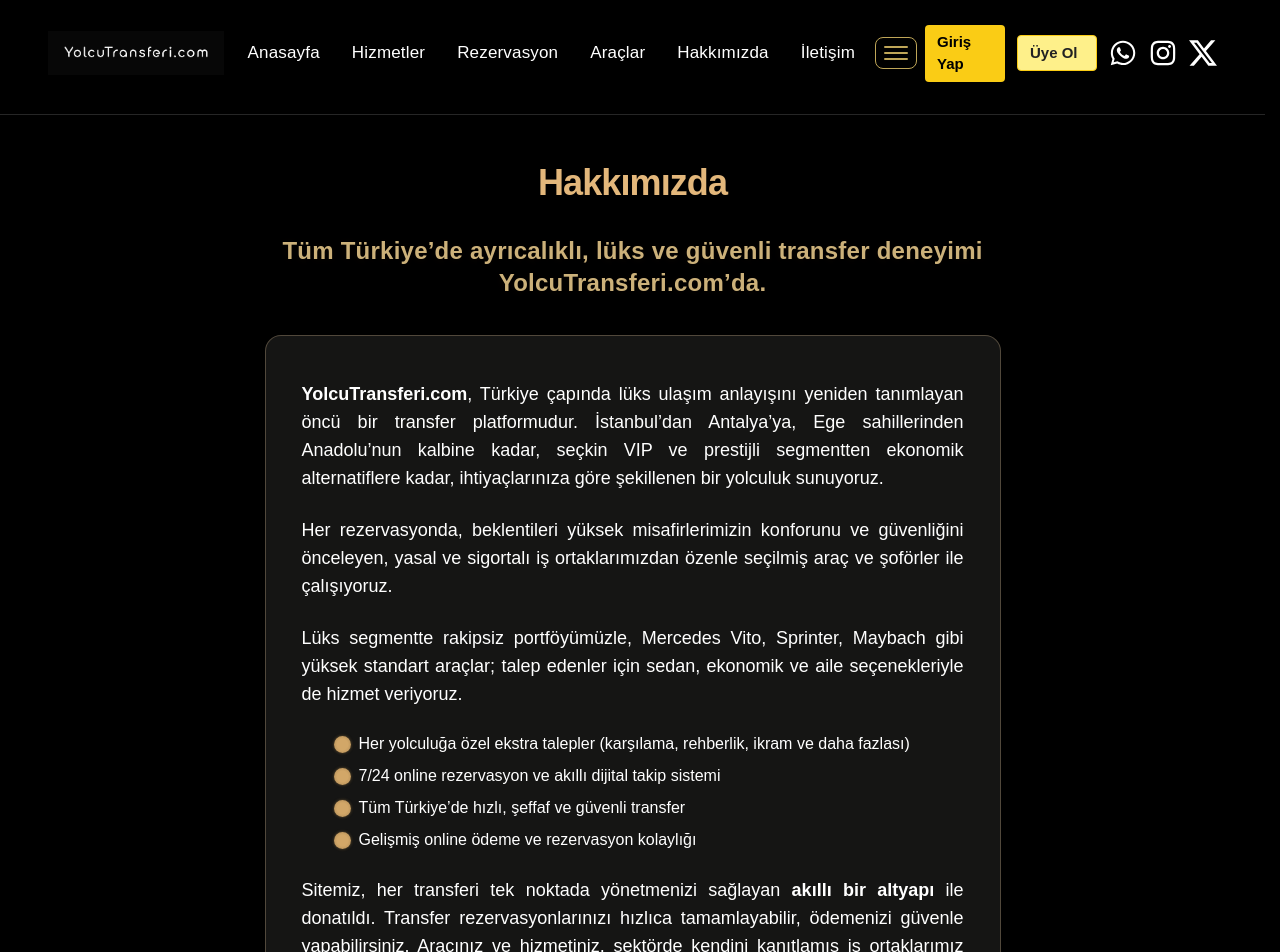
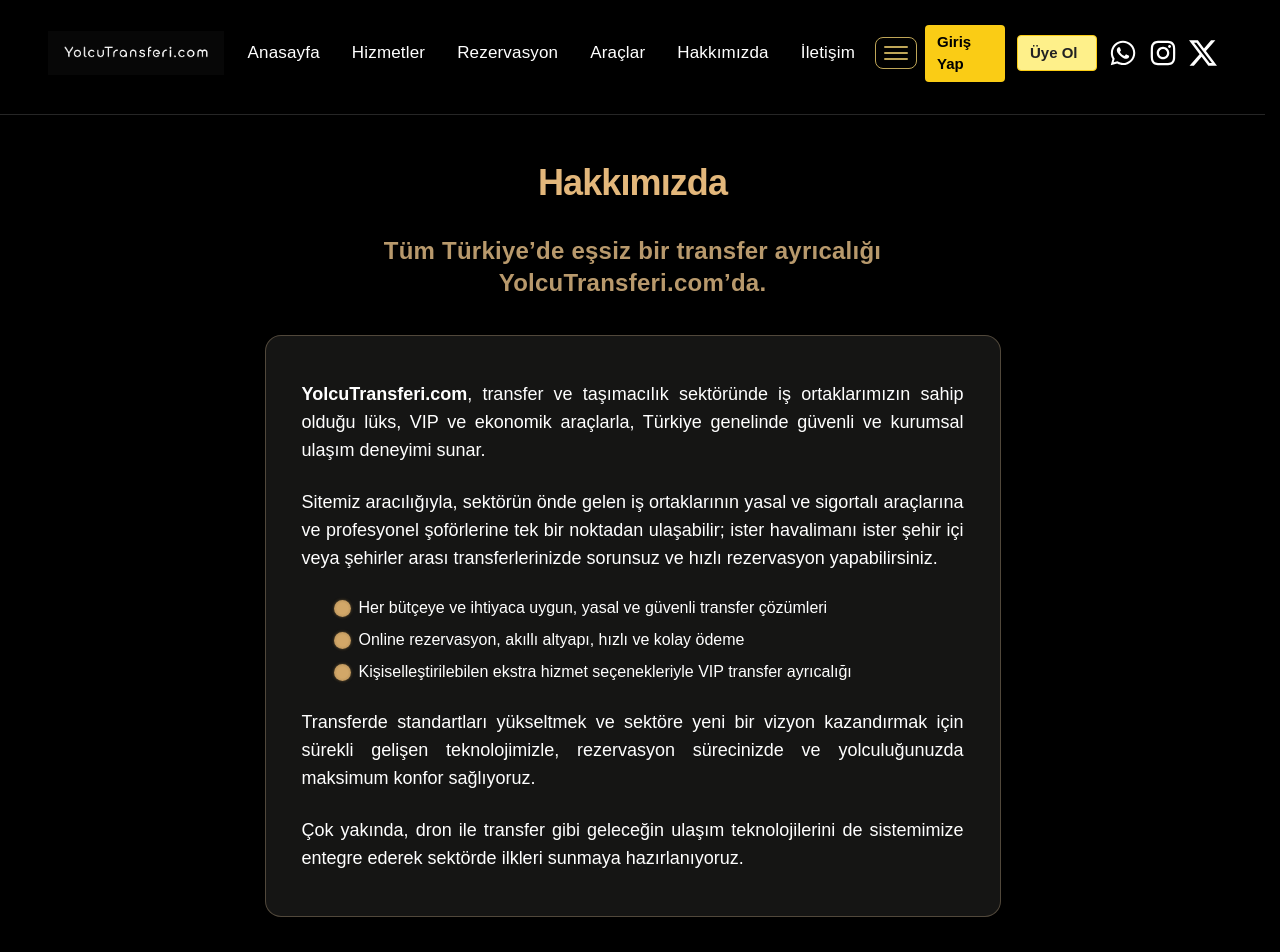
Before and after one commit to haliltayfur/yolcutransferi, a Next.js app: page /hakkimizda in a window 1280 px wide. Shown: the top 952 px of the page. Built offline with nearby package versions, Linux system fonts and the light colour scheme.

Commit message:
Update page.js

```diff
--- a/app/hakkimizda/page.js
+++ b/app/hakkimizda/page.js
@@ -4,7 +4,7 @@ import Link from "next/link";
 export default function Hakkimizda() {
   return (
     <main className="max-w-3xl mx-auto px-4 py-12">
-      {/* Başlık - Diğer sayfalarla aynı */}
+      {/* Başlık */}
       <h1 className="text-3xl md:text-4xl font-bold text-center text-[#e3b77b] mb-8 tracking-tight">
         Hakkımızda
       </h1>
@@ -12,37 +12,22 @@ export default function Hakkimizda() {
       {/* Slogan */}
       <div className="text-xl md:text-2xl font-semibold text-center mb-9"
         style={{
-          color: "#ccb17a",
-          letterSpacing: ".01em",
-          textShadow: "0 1px 8px #2c1c0c44"
+          color: "#b8996c",
+          letterSpacing: ".01em"
         }}>
-        Tüm Türkiye’de ayrıcalıklı, lüks ve güvenli transfer deneyimi YolcuTransferi.com’da.
+        Tüm Türkiye’de eşsiz bir transfer ayrıcalığı YolcuTransferi.com’da.
       </div>
 
       {/* İçerik */}
       <section className="bg-[#181817]/90 border border-[#c8ad8a55] rounded-2xl shadow-xl px-4 md:px-9 py-8 md:py-11 text-[1.08rem] md:text-lg text-gray-200 space-y-6 leading-relaxed font-normal">
-
         <p className="text-left md:text-justify">
-          <b className="font-bold text-gray-100">YolcuTransferi.com</b>, Türkiye çapında lüks ulaşım anlayışını yeniden tanımlayan öncü bir transfer platformudur.
-          İstanbul’dan Antalya’ya, Ege sahillerinden Anadolu’nun kalbine kadar, seçkin VIP ve prestijli segmentten ekonomik alternatiflere kadar, ihtiyaçlarınıza göre şekillenen bir yolculuk sunuyoruz.
+          <b className="font-bold text-gray-100">YolcuTransferi.com</b>, transfer ve taşımacılık sektöründe iş ortaklarımızın sahip olduğu lüks, VIP ve ekonomik araçlarla, Türkiye genelinde güvenli ve kurumsal ulaşım deneyimi sunar.
         </p>
-
         <p className="text-left md:text-justify">
-          Her rezervasyonda, beklentileri yüksek misafirlerimizin konforunu ve güvenliğini önceleyen, yasal ve sigortalı iş ortaklarımızdan özenle seçilmiş araç ve şoförler ile çalışıyoruz.
+          Sitemiz aracılığıyla, sektörün önde gelen iş ortaklarının yasal ve sigortalı araçlarına ve profesyonel şoförlerine tek bir noktadan ulaşabilir; ister havalimanı ister şehir içi veya şehirler arası transferlerinizde sorunsuz ve hızlı rezervasyon yapabilirsiniz.
         </p>
-
-        <p className="text-left md:text-justify">
-          Lüks segmentte rakipsiz portföyümüzle, Mercedes Vito, Sprinter, Maybach gibi yüksek standart araçlar; talep edenler için sedan, ekonomik ve aile seçenekleriyle de hizmet veriyoruz.
-        </p>
-
         <ul className="pl-5 md:pl-8 mt-1 space-y-2">
-          {[
-            "Her yolculuğa özel ekstra talepler (karşılama, rehberlik, ikram ve daha fazlası)",
-            "7/24 online rezervasyon ve akıllı dijital takip sistemi",
-            "Tüm Türkiye’de hızlı, şeffaf ve güvenli transfer",
-            "Gelişmiş online ödeme ve rezervasyon kolaylığı"
-          ].map((text, i) => (
-            <li key={i} className="flex items-start gap-2 text-[1.04rem] md:text-base">
+          <li className="flex items-start gap-2 text-[1.04rem] md:text-base">
             <span className="mt-1 flex-shrink-0"
               style={{
                 width: 17,
@@ -52,27 +37,50 @@ export default function Hakkimizda() {
                 background: "radial-gradient(circle, #d2a768 45%, #aa8652 100%)",
                 boxShadow: "0 0 3px #b48a4a88"
               }}></span>
-              <span className="text-gray-300">{text}</span>
+            <span className="text-gray-300">Her bütçeye ve ihtiyaca uygun, yasal ve güvenli transfer çözümleri</span>
           </li>
-          ))}
+          <li className="flex items-start gap-2 text-[1.04rem] md:text-base">
+            <span className="mt-1 flex-shrink-0"
+              style={{
+                width: 17,
+                height: 17,
+                display: "inline-block",
+                borderRadius: "50%",
+                background: "radial-gradient(circle, #d2a768 45%, #aa8652 100%)",
+                boxShadow: "0 0 3px #b48a4a88"
+              }}></span>
+            <span className="text-gray-300">Online rezervasyon, akıllı altyapı, hızlı ve kolay ödeme</span>
+          </li>
+          <li className="flex items-start gap-2 text-[1.04rem] md:text-base">
+            <span className="mt-1 flex-shrink-0"
+              style={{
+                width: 17,
+                height: 17,
+                display: "inline-block",
+                borderRadius: "50%",
+                background: "radial-gradient(circle, #d2a768 45%, #aa8652 100%)",
+                boxShadow: "0 0 3px #b48a4a88"
+              }}></span>
+            <span className="text-gray-300">Kişiselleştirilebilen ekstra hizmet seçenekleriyle VIP transfer ayrıcalığı</span>
+          </li>
         </ul>
-
         <p className="text-left md:text-justify">
-          Sitemiz, her transferi tek noktada yönetmenizi sağlayan <b>akıllı bir altyapı</b> ile donatıldı. Transfer rezervasyonlarınızı hızlıca tamamlayabilir, ödemenizi güvenle yapabilirsiniz.
-          Aracınız ve hizmetiniz, sektörde kendini kanıtlamış iş ortaklarımız tarafından titizlikle sağlanır.
+          Transferde standartları yükseltmek ve sektöre yeni bir vizyon kazandırmak için sürekli gelişen teknolojimizle, rezervasyon sürecinizde ve yolculuğunuzda maksimum konfor sağlıyoruz.
         </p>
-
         <p className="text-left md:text-justify">
-          YolcuTransferi.com; turizm ve taşımacılık sektöründeki onlarca firmayı, aracıları ve yeni nesil teknolojiyi buluşturan vizyoner bir platformdur.
-          Yakında, transfer ve taşımacılıkta “geleceğin teknolojileriyle” deneyiminizi daha da ileriye taşıyacağız.
+          Çok yakında, dron ile transfer gibi geleceğin ulaşım teknolojilerini de sistemimize entegre ederek sektörde ilkleri sunmaya hazırlanıyoruz.
         </p>
       </section>
 
-      {/* Rezervasyon Butonu */}
+      {/* Rezervasyon Butonu (birebir aynı style, sehirler-arasi sayfasıyla aynı!) */}
       <div className="flex justify-center mt-10">
         <Link
           href="/rezervasyon"
-          className="inline-block px-8 py-3 rounded-2xl bg-gradient-to-r from-[#e3b77b] via-[#c7a062] to-[#9e7c45] text-black font-bold text-lg shadow-lg hover:scale-[1.04] transition">
+          className="inline-block px-12 py-3 md:px-16 md:py-3 rounded-3xl bg-gradient-to-r from-[#e3b77b] via-[#c7a062] to-[#9e7c45] text-black font-bold text-lg shadow-lg hover:scale-105 transition-all duration-200 tracking-tight"
+          style={{
+            fontFamily: "inherit",
+            letterSpacing: ".01em",
+          }}>
           Rezervasyon Yap
         </Link>
       </div>
```
Lines whose indentation alone changed are shown as unchanged.
